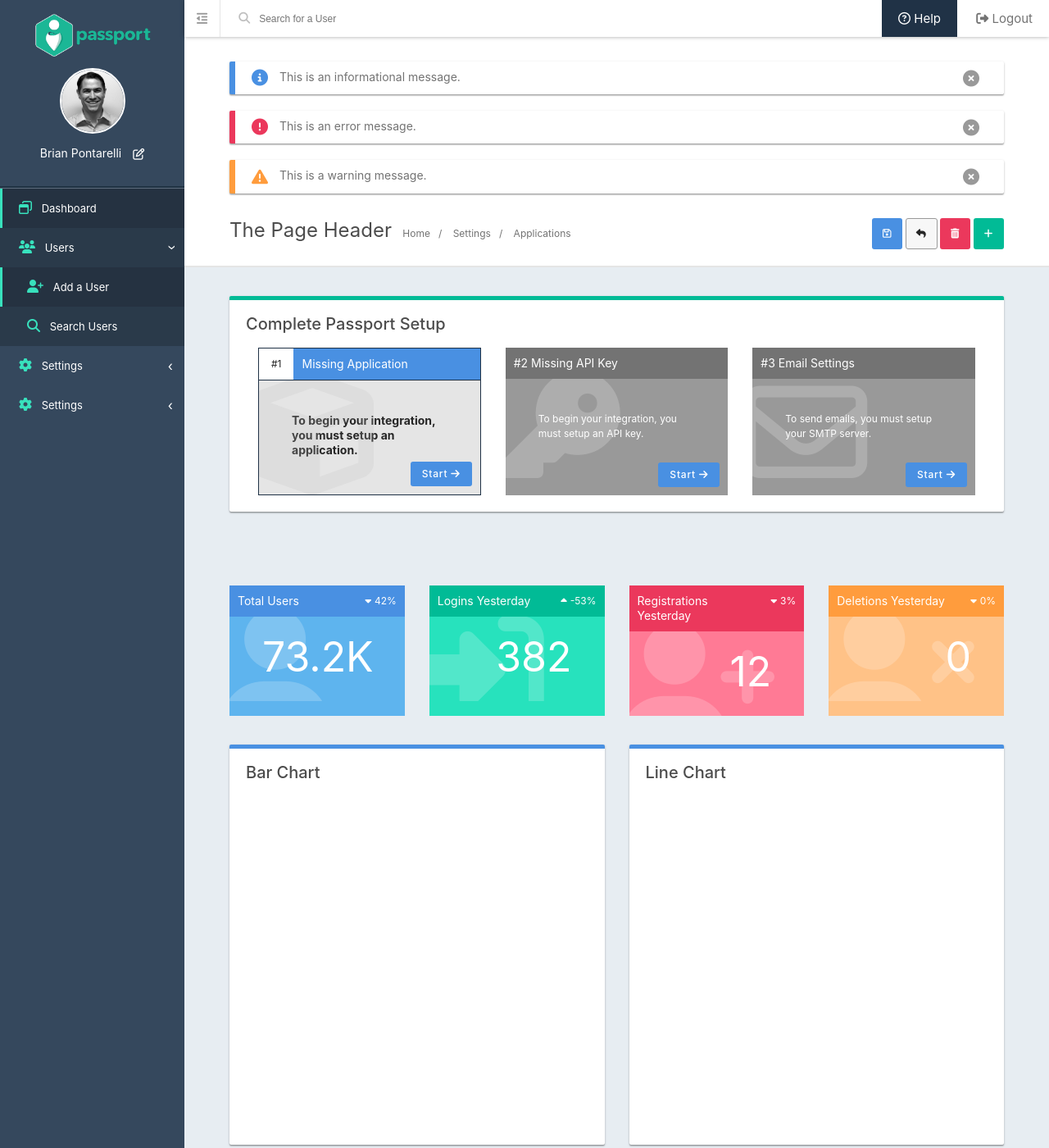
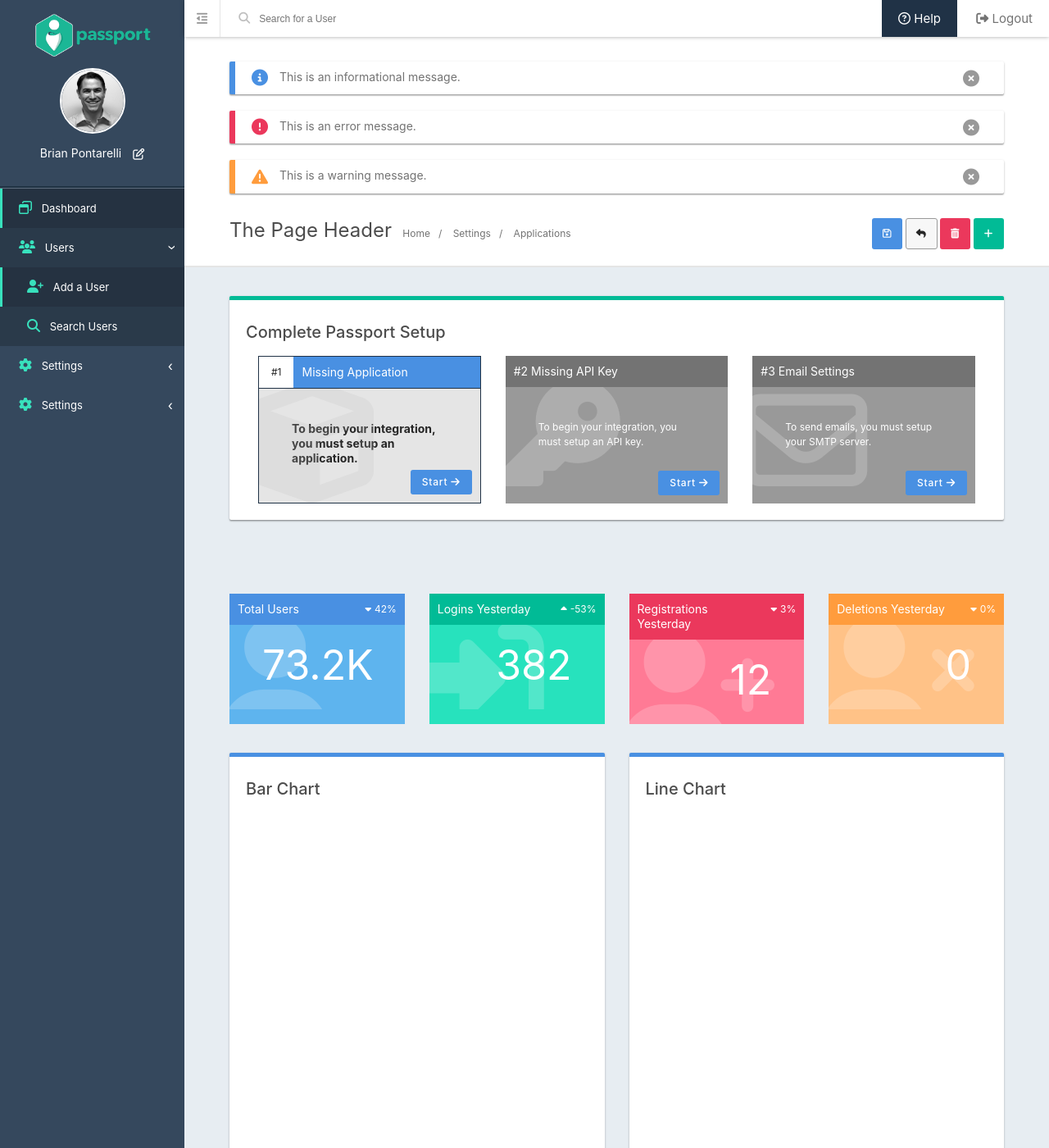
Before and after one commit to FusionAuth/fusionauth-style, a Jekyll site: the page built from index.md, in a window 1280 px wide and 1400 px high. Shown: the whole window at 82% size. Built offline with Jekyll 4.4.1, drawn with Linux system fonts in a browser that asks for light colours; nearby versions of some CDN libraries.

Commit message:
Fixed panel padding

```diff
--- a/_sass/helpers.scss
+++ b/_sass/helpers.scss
@@ -37,12 +37,36 @@
   padding: 10px;
 }
 
+.pad-bottom {
+  padding-bottom: 35px;
+}
+
+.pad-more-bottom {
+  padding-bottom: 70px;
+}
+
+.pad-top {
+  padding-top: 35px;
+}
+
+.pad-more-top {
+  padding-top: 70px;
+}
+
 .push-bottom {
   margin-bottom: 35px;
 }
 
 .push-more-bottom {
   margin-bottom: 70px;
+}
+
+.push-top {
+  margin-top: 35px;
+}
+
+.push-more-top {
+  margin-top: 70px;
 }
 
 .scrollable {
--- a/_sass/panels.scss
+++ b/_sass/panels.scss
@@ -14,6 +14,7 @@
   border-top: 5px solid $panel-blue-border-top-color;
   box-shadow: $layered-box-shadow;
   margin-bottom: 20px;
+  padding-top: 30px;
   position: relative;
 
   h2 {
@@ -21,7 +22,7 @@
     font-size: 20px;
     font-weight: 500;
     margin: 0;
-    padding: 20px;
+    padding: 0 20px 20px 20px;
   }
 
   > main {
--- a/_sass/tabs.scss
+++ b/_sass/tabs.scss
@@ -52,5 +52,5 @@
   clear: both;
   display: none;
   margin-top: -1px;
-  padding: 10px;
+  padding: 35px 10px;
 }
```
